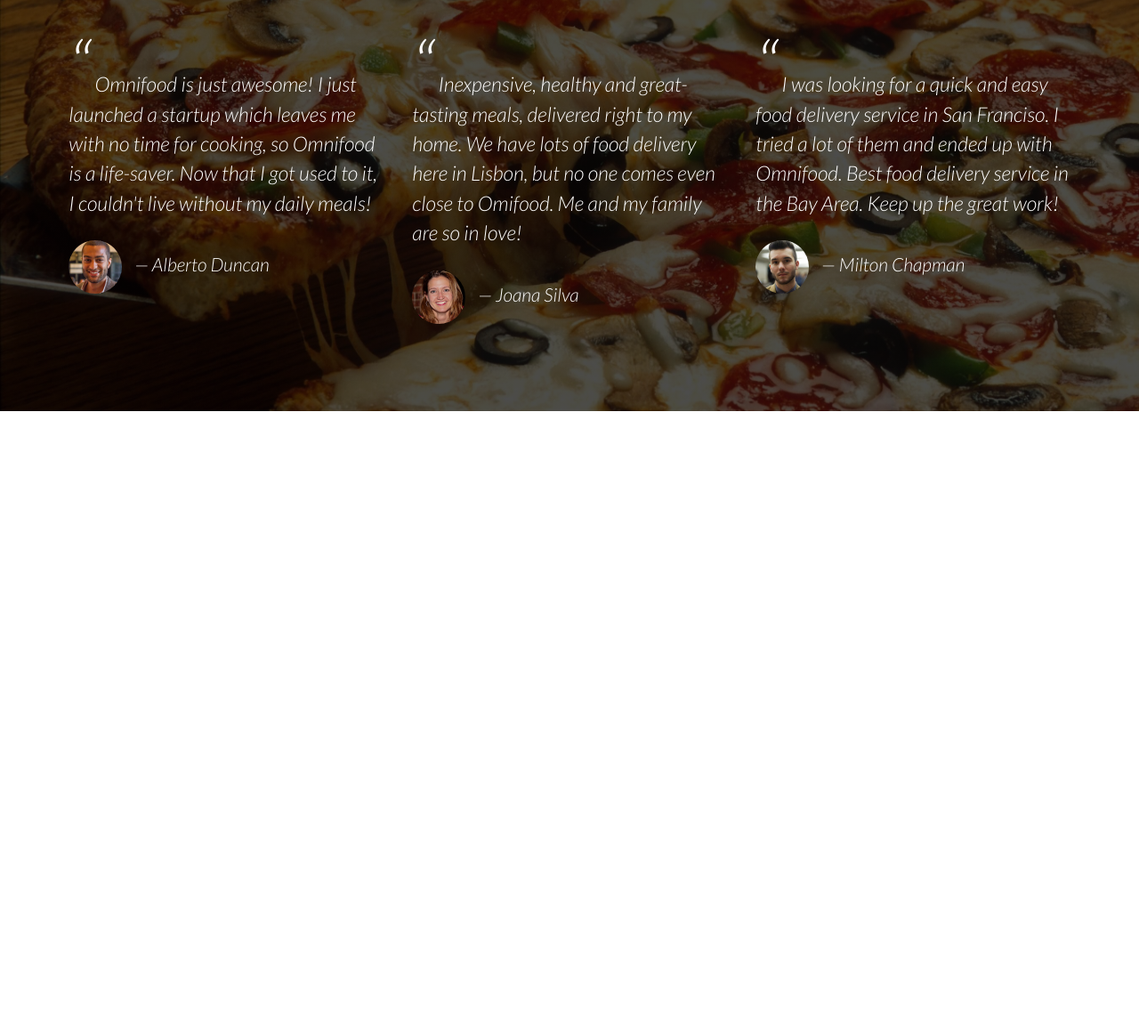
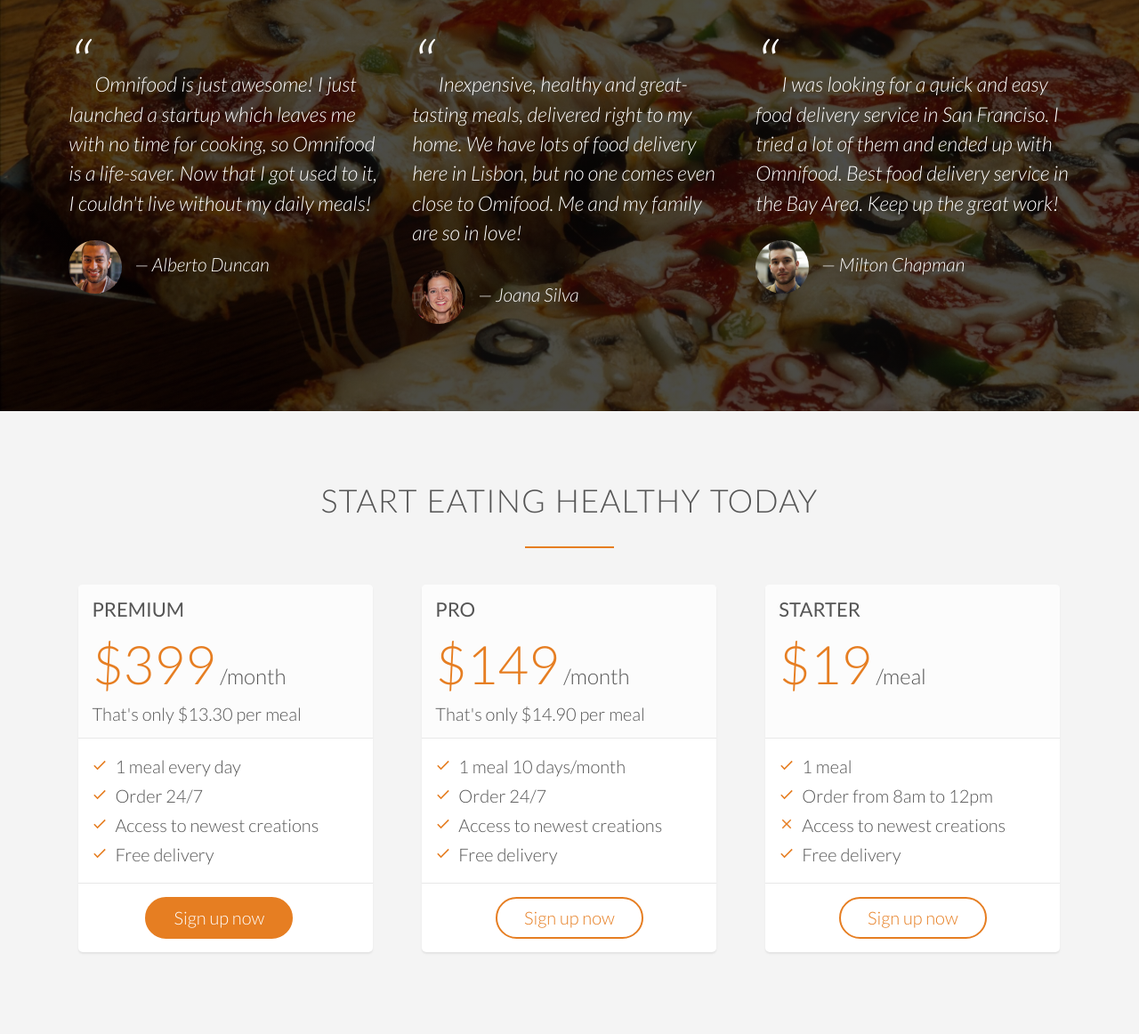
Before and after one commit to nesherson/Omnifood-Website-Design, a plain HTML site: page index.html in a window 1280 px wide. Shown: the part 3536-4698 px from the top of the page at 89% size. Before the commit the page ends 3998 px from the top, so only its background shows below. Drawn offline with nearby package versions, Linux system fonts and the light colour scheme.

Commit message:
Finshed pricing section

```diff
--- a/assets/css/style.css
+++ b/assets/css/style.css
@@ -348,31 +348,7 @@ header {
   background-attachment: fixed;
   color: #fff;
 }
-/*
-.customer figure {
-  display: inline-block;
-}
 
-.customer figure img {
-  width: 80px;
-  height: auto;
-  border-radius: 50%;
-}
-
-.customer span {
-  display: block;
-  margin-bottom: 14px;
-  font-size: 1.8rem;
-  font-weight: bold;
-}
-
-.customer p {
-  line-height: 150%;
-  font-size: 1.15rem;
-  font-style: italic;
-  margin-bottom: 25px;
-}
-*/
 blockquote {
   padding: 2%;
   font-size: 1.15rem;
@@ -398,3 +374,62 @@ cite img {
   border-radius: 50%;
   vertical-align: middle;
 }
+
+/* --------------------------------------------------------- */
+/*PLANS*/
+/* --------------------------------------------------------- */
+
+.section-plans {
+  background-color: #f4f4f4;
+}
+
+.plan-box {
+  background-color: #fff;
+  border-radius: 5px;
+  width: 90%;
+  margin-left: 5%;
+  box-shadow: 0 2px 2px #e3e3e3;
+}
+
+.plan-box div {
+  padding: 15px;
+  border-bottom: 1px solid #e8e8e8;
+}
+
+.plan-box div:first-child {
+  background-color: #fcfcfc;
+  border-top-left-radius: 5px;
+  border-top-right-radius: 5px;
+}
+
+.plan-box div:last-child {
+  text-align: center;
+  border: none;
+}
+
+.plan-price {
+  font-size: 1.2rem;
+  margin-bottom: 10px;
+}
+
+.plan-price span {
+  font-size: 3rem;
+  color: #e67e22;
+}
+
+.plan-box ul {
+  list-style: none;
+}
+
+.plan-box ul li {
+  padding: 5px 0;
+}
+
+.plan-box .icon-small {
+  margin-right: 8px;
+}
+
+.plan-box .btn btn-full,
+.plan-box .btn btn-ghost {
+  margin: 0 auto;
+}
--- a/index.html
+++ b/index.html
@@ -309,33 +309,111 @@
           </blockquote>
         </div>
         <div class="col span-1-of-3 customer">
-
           <blockquote>
             Inexpensive, healthy and great-tasting meals, delivered right to my
             home. We have lots of food delivery here in Lisbon, but no one comes
             even close to Omifood. Me and my family are so in love!
             <cite>
-              <img src="./assets/images/customer-2.jpg" alt="Customer picture" />
+              <img
+                src="./assets/images/customer-2.jpg"
+                alt="Customer picture"
+              />
               &mdash; Joana Silva
             </cite>
-          <//blockquote>
-
-
+          </blockquote>
         </div>
         <div class="col span-1-of-3 customer">
-
           <blockquote>
             I was looking for a quick and easy food delivery service in San
             Franciso. I tried a lot of them and ended up with Omnifood. Best
             food delivery service in the Bay Area. Keep up the great work!
             <cite>
-              <img src="./assets/images/customer-3.jpg" alt="Customer picture" />
+              <img
+                src="./assets/images/customer-3.jpg"
+                alt="Customer picture"
+              />
               &mdash; Milton Chapman
             </cite>
           </blockquote>
+        </div>
+      </div>
+    </section>
 
+    <section class="section-plans">
+      <div class="row">
+        <h2>Start eating healthy today</h2>
+      </div>
+      <div class="row">
+        <div class="col span-1-of-3">
+          <div class="plan-box">
+            <div>
+              <h3>Premium</h3>
+              <p class="plan-price"><span>$399</span> /month</p>
+              <p class="plan-price-month">That's only $13.30 per meal</p>
+            </div>
+            <div>
+              <ul>
+                <li><ion-icon name="checkmark" class="icon-small"></ion-icon>1 meal every day</li>
+                <li><ion-icon name="checkmark" class="icon-small"></ion-icon>Order 24/7</li>
+                <li>
+                  <ion-icon name="checkmark" class="icon-small"></ion-icon>Access to newest
+                  creations
+                </li>
+                <li><ion-icon name="checkmark" class="icon-small"></ion-icon>Free delivery</li>
+              </ul>
+            </div>
+            <div>
+              <a href="#" class="btn btn-full">Sign up now</a>
+            </div>
+          </div>
+        </div>
+        <div class="col span-1-of-3">
+            <div class="plan-box">
+                <div>
+                  <h3>Pro</h3>
+                  <p class="plan-price"><span>$149</span> /month</p>
+                  <p class="plan-price-month">That's only $14.90 per meal</p>
+                </div>
+                <div>
+                  <ul>
+                    <li><ion-icon name="checkmark" class="icon-small"></ion-icon>1 meal 10 days/month</li>
+                    <li><ion-icon name="checkmark" class="icon-small"></ion-icon>Order 24/7</li>
+                    <li>
+                      <ion-icon name="checkmark" class="icon-small"></ion-icon>Access to newest
+                      creations
+                    </li>
+                    <li><ion-icon name="checkmark" class="icon-small"></ion-icon>Free delivery</li>
+                  </ul>
+                </div>
+                <div>
+                  <a href="#" class="btn btn-ghost">Sign up now</a>
+                </div>
+              </div>
+            </div>
 
-        </div>
+        <div class="col span-1-of-3">
+            <div class="plan-box">
+                <div>
+                  <h3>Starter</h3>
+                  <p class="plan-price"><span>$19</span> /meal</p>
+                  <p class="plan-price-month">&nbsp;</p>
+                </div>
+                <div>
+                  <ul>
+                    <li><ion-icon name="checkmark" class="icon-small"></ion-icon>1 meal</li>
+                    <li><ion-icon name="checkmark" class="icon-small"></ion-icon>Order from 8am to 12pm</li>
+                    <li><ion-icon name="close" class="icon-small"></ion-icon>Access to newest
+                      creations</li>
+                    <li><ion-icon name="checkmark" class="icon-small"></ion-icon>Free delivery</li>
+                  </ul>
+                </div>
+                <div>
+                  <a href="#" class="btn btn-ghost">Sign up now</a>
+                </div>
+              </div>
+            </div>
+          </div>
+
       </div>
     </section>
 
```
